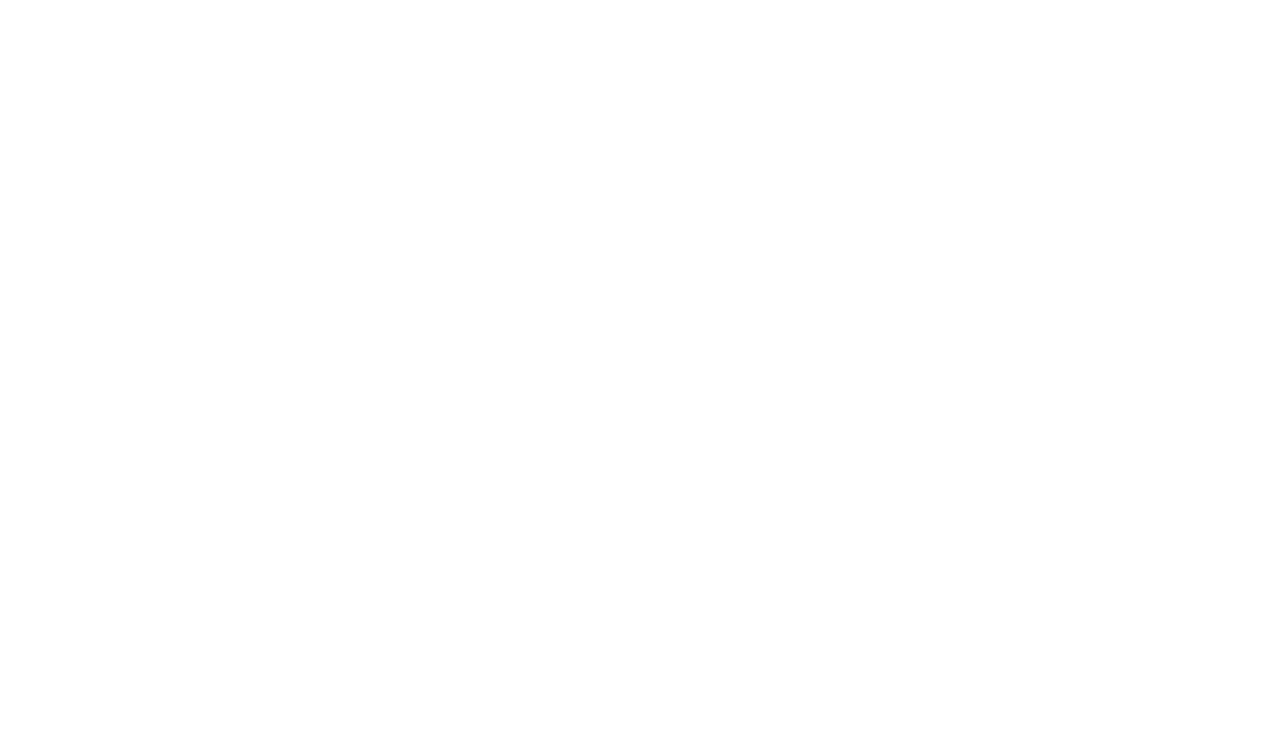
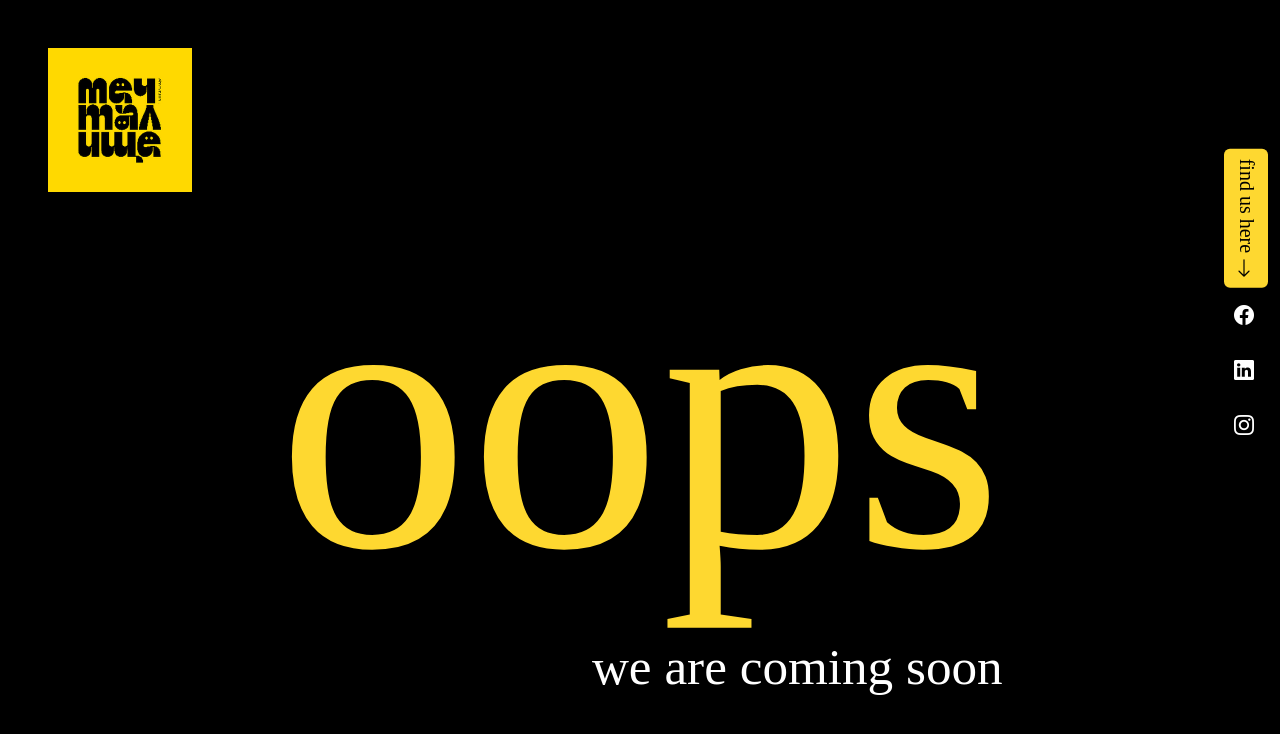
Before and after one commit to mdzhokanov/mechtalishte.com, a plain HTML site: page index.html in a window 1280 px wide. Drawn offline with nearby package versions, Linux system fonts and the light colour scheme.

Commit message:
First draft of the "WIP" web site

```diff
--- a/index.html
+++ b/index.html
@@ -7,11 +7,81 @@
  <title>Читалище Мечталище</title>
  <meta name="description" content="Народно Читалище Мечталище 2024"/>
  <link rel="icon" type="image/jpg" href="icon/favicon.ico"/>
+ <link rel="stylesheet" href="https://cdn.jsdelivr.net/npm/bootstrap-icons@1.11.3/font/bootstrap-icons.min.css">
  <style>
+ body{
+	background: #000;
+	color: #fed830;
+ }
+ img.logo{
+	padding: 40px;
+ }
+ div.title_wrapper{
+	text-align: center;
+ }
+ div.title{
+	font-size: 30vw;
+	margin-top: -5vh;
+	text-align: center;
+	display: inline-block;
+ }
+ div.subtitle{
+	color: #fff;
+	font-size: 4vw;
+	text-align: right;
+ }
+ .icon-bar {
+	position: fixed;
+	top: 30%;
+	-webkit-transform: translateY(-30%);
+	-ms-transform: translateY(-30%);
+	transform: translateY(-30%);
+	right:10px;
+ }
+ .icon-bar a {
+	display: block;
+	text-align: center;
+	padding: 16px;
+	transition: all 0.3s ease;
+	color: #fff;
+	font-size: 20px;
+ }
+ .icon-bar {
+	background: #000;
+	color: #fff;
+ }
+ .icon-bar a:hover {
+	background: #222;
+ }
+ div.icon-bar .label{
+	transform: rotate(360deg);
+    writing-mode: tb-rl;
+	font-size: 20px;
+	margin-left: 6px;
+	background-color: #fed830;
+	color: #000;
+	padding: 10px;
+	border-radius: 6px;
+ }
  </style>
 </head>
 <body>
- <div class="container">
+ <img src="img/logo.png" alt="Chitalishte Mechtalishte Logo" width="144" height="144" class="logo">
+
+<div class="icon-bar">
+  <div class="label">find us here <i class="bi bi-arrow-down"></i></div>
+  <a href="#" class="social_icon"><i class="bi bi-facebook"></i></a>
+  <a href="#" class="social_icon"><i class="bi bi-linkedin"></i></a>
+  <a href="#" class="social_icon"><i class="bi bi-instagram"></i></a>
+</div>
+
+ <div class="title_wrapper">
+	 <div class="title">
+		oops
+		 <div class="subtitle">
+			we are coming soon
+		 </div>
+	 </div>
  </div>
 </body>
 <script type="text/javascript" defer="defer">
```
Also changed, not shown: img/logo.png (added).
